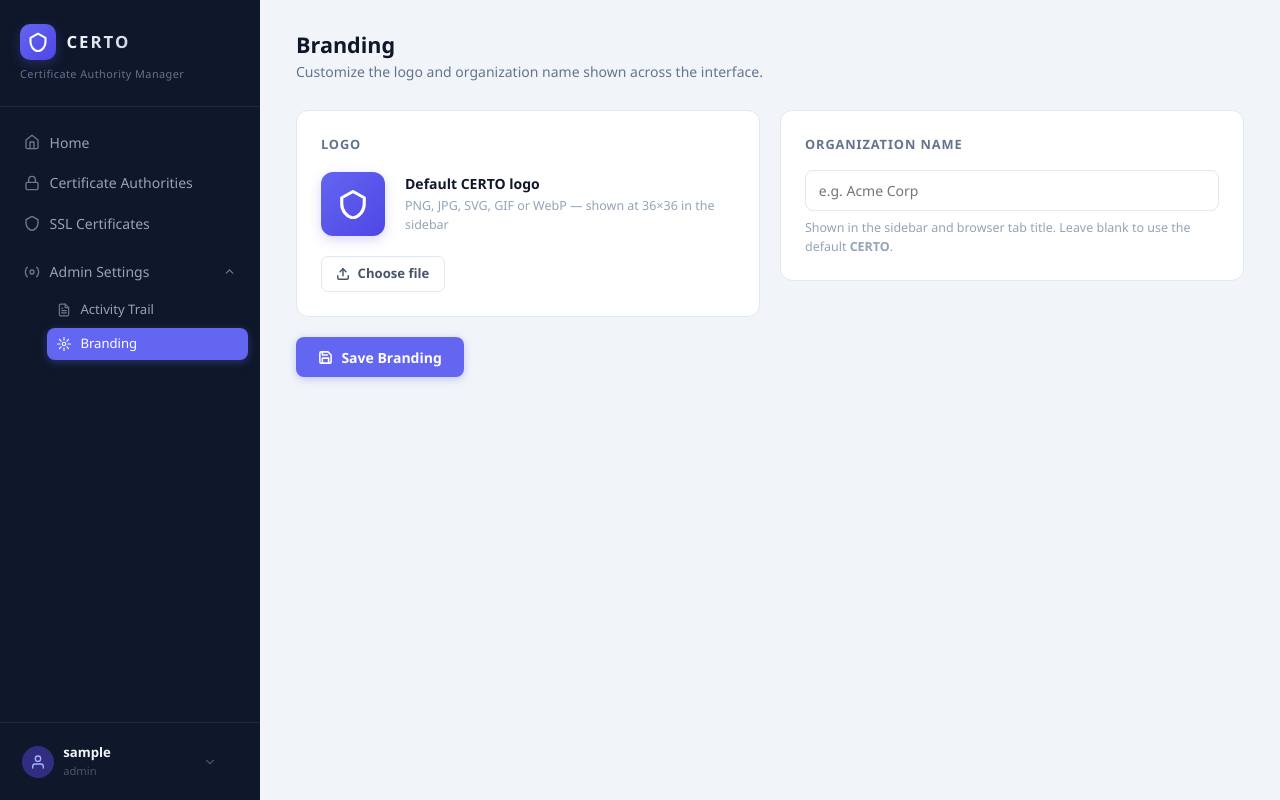
After one commit to KaushalBhatol/certo, a Flask app: page /admin/branding in a window 1280 px wide. The commit adds this page. Run offline with Flask 3, Linux system fonts and the light colour scheme; the visitor is signed in with stand-in values (Sample User, id 1); data comes from the database, SQL or seed files in the repository; some libraries are stand-ins or nearby versions.

Commit message:
Branding

```diff
--- a/app.py
+++ b/app.py
@@ -27,6 +27,13 @@ precheckes()
 app = Flask(__name__)
 app.secret_key = os.urandom(24)
 app.config['SEND_FILE_MAX_AGE_DEFAULT'] = 31536000  # 1 year in seconds
+
+@app.context_processor
+def inject_branding():
+    conn = get_db()
+    row = conn.execute("SELECT * FROM branding WHERE id = 1").fetchone()
+    conn.close()
+    return {"branding": row}
 
 @app.before_request
 def redirect_http_to_https():
@@ -1063,6 +1070,66 @@ def activity_trail():
     return render_template("activity_trail.html", logs=logs, page=page,
                            total_pages=total_pages, total=total)
 
+@app.route("/branding/logo")
+def branding_logo():
+    conn = get_db()
+    row = conn.execute("SELECT logo_path FROM branding WHERE id = 1").fetchone()
+    conn.close()
+    if row and row["logo_path"] and os.path.exists(row["logo_path"]):
+        return send_file(row["logo_path"])
+    return "", 404
+
+_ALLOWED_LOGO_EXTS = {"png", "jpg", "jpeg", "gif", "svg", "webp"}
+
+@app.route("/admin/branding", methods=["GET", "POST"])
+@admin_required
+def admin_branding():
+    conn = get_db()
+    branding = conn.execute("SELECT * FROM branding WHERE id = 1").fetchone()
+    conn.close()
+
+    if request.method == "POST":
+        org_name = request.form.get("org_name", "").strip()
+        logo = request.files.get("logo")
+        logo_path = branding["logo_path"] if branding else ""
+
+        if logo and logo.filename:
+            ext = logo.filename.rsplit(".", 1)[-1].lower()
+            if ext not in _ALLOWED_LOGO_EXTS:
+                flash("Unsupported file type. Use PNG, JPG, GIF, SVG, or WebP.", "error")
+                return redirect(url_for("admin_branding"))
+            os.makedirs("data/branding", exist_ok=True)
+            # Remove old logo file if it exists
+            if logo_path and os.path.exists(logo_path):
+                os.remove(logo_path)
+            logo_path = os.path.join("data", "branding", f"logo.{ext}")
+            logo.save(logo_path)
+
+        conn = get_db()
+        conn.execute("UPDATE branding SET org_name = ?, logo_path = ? WHERE id = 1",
+                     (org_name, logo_path))
+        conn.commit()
+        conn.close()
+        _audit_log("Updated Branding", details=f"org_name={org_name}")
+        flash("Branding settings saved.", "success")
+        return redirect(url_for("admin_branding"))
+
+    return render_template("admin_branding.html", branding=branding)
+
+@app.route("/admin/branding/remove-logo", methods=["POST"])
+@admin_required
+def remove_branding_logo():
+    conn = get_db()
+    row = conn.execute("SELECT logo_path FROM branding WHERE id = 1").fetchone()
+    if row and row["logo_path"] and os.path.exists(row["logo_path"]):
+        os.remove(row["logo_path"])
+    conn.execute("UPDATE branding SET logo_path = '' WHERE id = 1")
+    conn.commit()
+    conn.close()
+    _audit_log("Removed Branding Logo")
+    flash("Logo removed.", "success")
+    return redirect(url_for("admin_branding"))
+
 @app.errorhandler(404)
 def page_not_found(e):
     return render_template("404.html"), 404
--- /dev/null
+++ b/templates/admin_branding.html
@@ -0,0 +1,99 @@
+{% extends "layout.html" %}
+{% block content %}
+
+<div class="page-header">
+  <h3>Branding</h3>
+  <p>Customize the logo and organization name shown across the interface.</p>
+</div>
+
+{% if branding and branding.logo_path %}
+<form id="removeLogoForm" method="POST" action="{{ url_for('remove_branding_logo') }}" style="display:none;"></form>
+{% endif %}
+
+<form method="POST" action="{{ url_for('admin_branding') }}" enctype="multipart/form-data">
+  <div style="display:grid; grid-template-columns:1fr 1fr; gap:1.25rem; align-items:start;">
+
+    <!-- Logo -->
+    <div style="background:#fff; border:1px solid #e2e8f0; border-radius:12px; padding:1.5rem;">
+      <div style="font-size:0.8rem; font-weight:700; text-transform:uppercase; letter-spacing:0.07em; color:#64748b; margin-bottom:1.1rem;">Logo</div>
+
+      <div style="display:flex; align-items:center; gap:1.25rem; margin-bottom:1.25rem;">
+        <div id="logoPreview" style="width:64px; height:64px; border-radius:12px; overflow:hidden; background:linear-gradient(135deg,#6366f1,#4f46e5); display:flex; align-items:center; justify-content:center; flex-shrink:0; box-shadow:0 4px 12px rgba(99,102,241,0.25);">
+          {% if branding and branding.logo_path %}
+          <img src="{{ url_for('branding_logo') }}?v={{ range(1,99999)|random }}" style="width:100%; height:100%; object-fit:cover;">
+          {% else %}
+          <svg width="30" height="30" viewBox="0 0 24 24" fill="none" stroke="#fff" stroke-width="2.5" stroke-linecap="round" stroke-linejoin="round">
+            <path d="M12 2L3 7v5c0 5.25 3.75 10.15 9 11.25C17.25 22.15 21 17.25 21 12V7z"/>
+          </svg>
+          {% endif %}
+        </div>
+        <div>
+          <div style="font-size:0.875rem; font-weight:600; color:#0f172a; margin-bottom:0.2rem;">
+            {% if branding and branding.logo_path %}Custom logo set{% else %}Default CERTO logo{% endif %}
+          </div>
+          <div style="font-size:0.78rem; color:#94a3b8;">PNG, JPG, SVG, GIF or WebP — shown at 36×36 in the sidebar</div>
+        </div>
+      </div>
+
+      <div style="display:flex; gap:0.65rem; align-items:center; flex-wrap:wrap;">
+        <label style="display:inline-flex; align-items:center; gap:0.45rem; background:#fff; border:1px solid #e2e8f0; border-radius:7px; padding:0.45rem 0.9rem; font-size:0.82rem; font-weight:600; color:#475569; cursor:pointer; transition:border-color 0.15s;" onmouseover="this.style.borderColor='#6366f1'" onmouseout="this.style.borderColor='#e2e8f0'">
+          <svg width="14" height="14" viewBox="0 0 24 24" fill="none" stroke="currentColor" stroke-width="2.5" stroke-linecap="round" stroke-linejoin="round">
+            <path d="M21 15v4a2 2 0 0 1-2 2H5a2 2 0 0 1-2-2v-4"/><polyline points="17 8 12 3 7 8"/><line x1="12" y1="3" x2="12" y2="15"/>
+          </svg>
+          <span id="fileLabel">Choose file</span>
+          <input type="file" name="logo" id="logoInput" accept=".png,.jpg,.jpeg,.gif,.svg,.webp" style="display:none;" onchange="previewLogo(this)">
+        </label>
+
+        {% if branding and branding.logo_path %}
+        <button type="button" onclick="document.getElementById('removeLogoForm').submit()" style="display:inline-flex; align-items:center; gap:0.4rem; background:none; border:1px solid #fecaca; border-radius:7px; padding:0.45rem 0.9rem; font-size:0.82rem; font-weight:600; color:#dc2626; cursor:pointer; transition:background 0.15s;" onmouseover="this.style.background='#fef2f2'" onmouseout="this.style.background='none'">
+          <svg width="13" height="13" viewBox="0 0 24 24" fill="none" stroke="currentColor" stroke-width="2.5" stroke-linecap="round" stroke-linejoin="round">
+            <polyline points="3 6 5 6 21 6"/><path d="M19 6l-1 14a2 2 0 0 1-2 2H8a2 2 0 0 1-2-2L5 6"/><path d="M10 11v6"/><path d="M14 11v6"/>
+          </svg>
+          Remove logo
+        </button>
+        {% endif %}
+      </div>
+    </div>
+
+    <!-- Organization Name -->
+    <div style="background:#fff; border:1px solid #e2e8f0; border-radius:12px; padding:1.5rem;">
+      <div style="font-size:0.8rem; font-weight:700; text-transform:uppercase; letter-spacing:0.07em; color:#64748b; margin-bottom:1rem;">Organization Name</div>
+      <input
+        type="text"
+        name="org_name"
+        value="{{ branding.org_name if branding and branding.org_name else '' }}"
+        placeholder="e.g. Acme Corp"
+        style="width:100%; padding:0.55rem 0.8rem; border:1px solid #e2e8f0; border-radius:8px; font-size:0.875rem; color:#0f172a; outline:none; transition:border-color 0.15s;"
+        onfocus="this.style.borderColor='#6366f1'"
+        onblur="this.style.borderColor='#e2e8f0'"
+      >
+      <p style="font-size:0.78rem; color:#94a3b8; margin-top:0.5rem; margin-bottom:0;">Shown in the sidebar and browser tab title. Leave blank to use the default <strong>CERTO</strong>.</p>
+    </div>
+
+  </div>
+
+  <div style="margin-top:1.25rem;">
+    <button type="submit" style="display:inline-flex; align-items:center; gap:0.5rem; background:#6366f1; color:#fff; border:none; border-radius:8px; padding:0.6rem 1.4rem; font-size:0.875rem; font-weight:600; cursor:pointer; box-shadow:0 2px 8px rgba(99,102,241,0.35); transition:background 0.15s;" onmouseover="this.style.background='#4f46e5'" onmouseout="this.style.background='#6366f1'">
+      <svg width="15" height="15" viewBox="0 0 24 24" fill="none" stroke="currentColor" stroke-width="2.5" stroke-linecap="round" stroke-linejoin="round">
+        <path d="M19 21H5a2 2 0 0 1-2-2V5a2 2 0 0 1 2-2h11l5 5v11a2 2 0 0 1-2 2z"/><polyline points="17 21 17 13 7 13 7 21"/><polyline points="7 3 7 8 15 8"/>
+      </svg>
+      Save Branding
+    </button>
+  </div>
+</form>
+
+<script>
+function previewLogo(input) {
+  const file = input.files[0];
+  if (!file) return;
+  document.getElementById('fileLabel').textContent = file.name;
+  const reader = new FileReader();
+  reader.onload = function(e) {
+    const preview = document.getElementById('logoPreview');
+    preview.innerHTML = '<img src="' + e.target.result + '" style="width:100%; height:100%; object-fit:cover;">';
+  };
+  reader.readAsDataURL(file);
+}
+</script>
+
+{% endblock %}
--- a/templates/layout.html
+++ b/templates/layout.html
@@ -3,7 +3,8 @@
 
 <head>
   <meta charset="UTF-8">
-  <title>Certo</title>
+  <title>{% if branding and branding.org_name %}{{ branding.org_name }} — CERTO{% else %}CERTO{% endif %}</title>
+  <link rel="icon" type="{% if branding and branding.logo_path %}image/*{% else %}image/svg+xml{% endif %}" href="{% if branding and branding.logo_path %}{{ url_for('branding_logo') }}{% else %}{{ url_for('static', filename='favicon.svg') }}{% endif %}">
   <meta name="viewport" content="width=device-width, initial-scale=1">
   <link href="{{ url_for('static', filename='css/bootstrap.min.css') }}" rel="stylesheet">
   <script src="{{ url_for('static', filename='js/bootstrap.bundle.min.js') }}"></script>
@@ -478,12 +479,16 @@
     <div class="sidebar">
       <div class="sidebar-brand">
         <div class="brand-container">
-          <div class="brand-icon">
+          <div class="brand-icon" style="{% if branding and branding.logo_path %}padding:0; overflow:hidden;{% endif %}">
+            {% if branding and branding.logo_path %}
+            <img src="{{ url_for('branding_logo') }}" style="width:36px; height:36px; object-fit:cover; display:block;">
+            {% else %}
             <svg width="20" height="20" viewBox="0 0 24 24" fill="none" stroke="#fff" stroke-width="2.5" stroke-linecap="round" stroke-linejoin="round">
               <path d="M12 2L3 7v5c0 5.25 3.75 10.15 9 11.25C17.25 22.15 21 17.25 21 12V7z"/>
             </svg>
+            {% endif %}
           </div>
-          <h5>CERTO</h5>
+          <h5>{% if branding and branding.org_name %}{{ branding.org_name }}{% else %}CERTO{% endif %}</h5>
         </div>
         <small>Certificate Authority Manager</small>
       </div>
@@ -527,13 +532,21 @@
                 <polyline points="6 9 12 15 18 9"/>
               </svg>
             </div>
-            <ul id="adminSubmenu" style="list-style:none; padding:0 0 0 2.2rem; margin:0; display:{% if request.endpoint in ['activity_trail'] %}block{% else %}none{% endif %};">
+            <ul id="adminSubmenu" style="list-style:none; padding:0 0 0 2.2rem; margin:0; display:{% if request.endpoint in ['activity_trail', 'admin_branding'] %}block{% else %}none{% endif %};">
               <li>
                 <a class="nav-link {% if request.endpoint == 'activity_trail' %}active{% endif %}" href="{{ url_for('activity_trail') }}" style="padding:0.4rem 0.6rem; font-size:0.82rem;">
                   <svg width="14" height="14" viewBox="0 0 24 24" fill="none" stroke="currentColor" stroke-width="2" stroke-linecap="round" stroke-linejoin="round">
                     <path d="M14 2H6a2 2 0 0 0-2 2v16a2 2 0 0 0 2 2h12a2 2 0 0 0 2-2V8z"/><polyline points="14 2 14 8 20 8"/><line x1="16" y1="13" x2="8" y2="13"/><line x1="16" y1="17" x2="8" y2="17"/><polyline points="10 9 9 9 8 9"/>
                   </svg>
                   Activity Trail
+                </a>
+              </li>
+              <li>
+                <a class="nav-link {% if request.endpoint == 'admin_branding' %}active{% endif %}" href="{{ url_for('admin_branding') }}" style="padding:0.4rem 0.6rem; font-size:0.82rem;">
+                  <svg width="14" height="14" viewBox="0 0 24 24" fill="none" stroke="currentColor" stroke-width="2" stroke-linecap="round" stroke-linejoin="round">
+                    <circle cx="12" cy="12" r="3"/><path d="M12 1v4M12 19v4M4.22 4.22l2.83 2.83M16.95 16.95l2.83 2.83M1 12h4M19 12h4M4.22 19.78l2.83-2.83M16.95 7.05l2.83-2.83"/>
+                  </svg>
+                  Branding
                 </a>
               </li>
             </ul>
--- a/templates/mfa_verify.html
+++ b/templates/mfa_verify.html
@@ -3,7 +3,7 @@
 
 <head>
   <meta charset="UTF-8">
-  <title>Two-Factor Authentication — Certo</title>
+  <title>Two-Factor Authentication — CERTO</title>
   <meta name="viewport" content="width=device-width, initial-scale=1">
   <link href="{{ url_for('static', filename='css/bootstrap.min.css') }}" rel="stylesheet">
   <style>
```
Also changed, not shown: templates/404.html (+8 -3 lines), templates/login.html (+8 -3 lines), utils/db.py (+9 -0 lines), static/favicon.svg (added).
